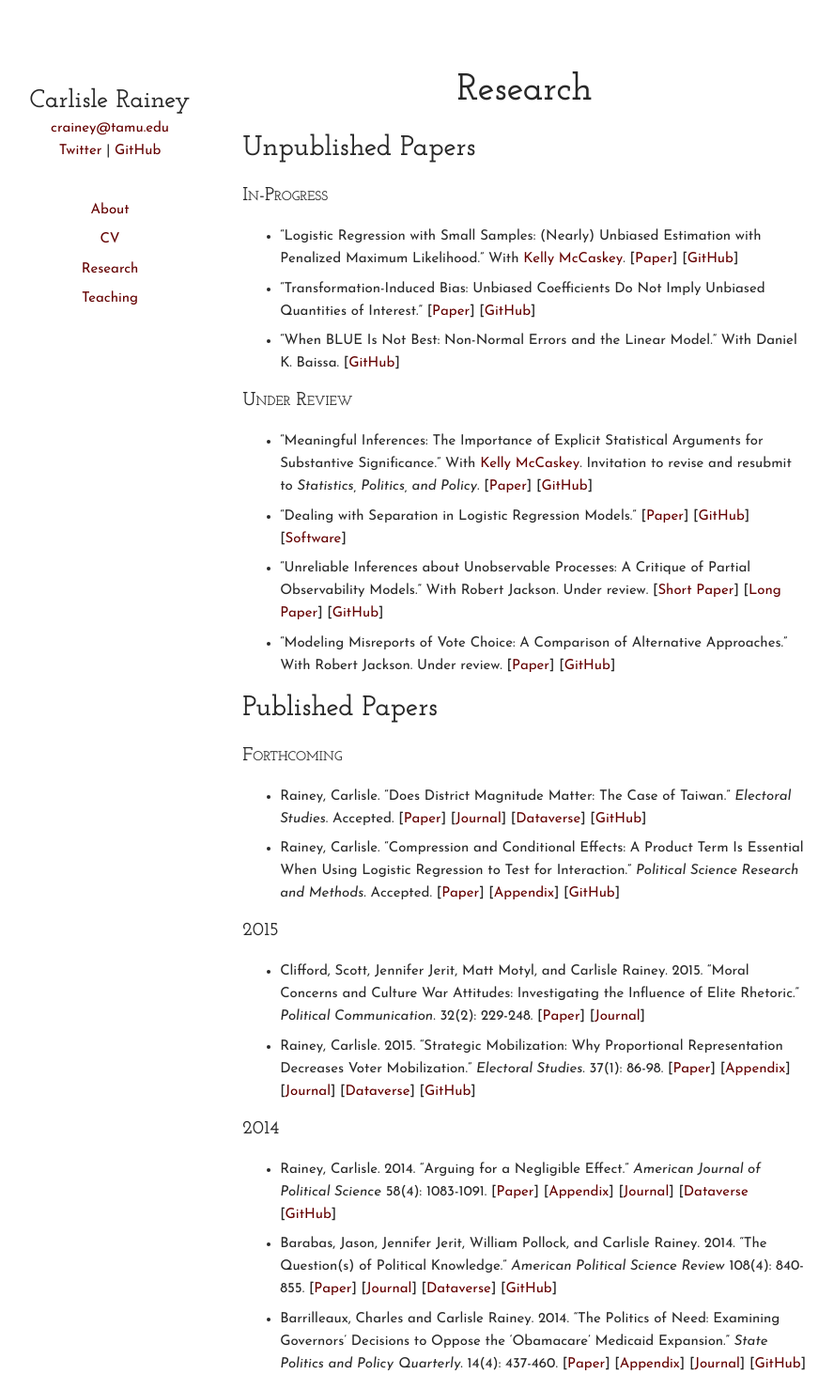
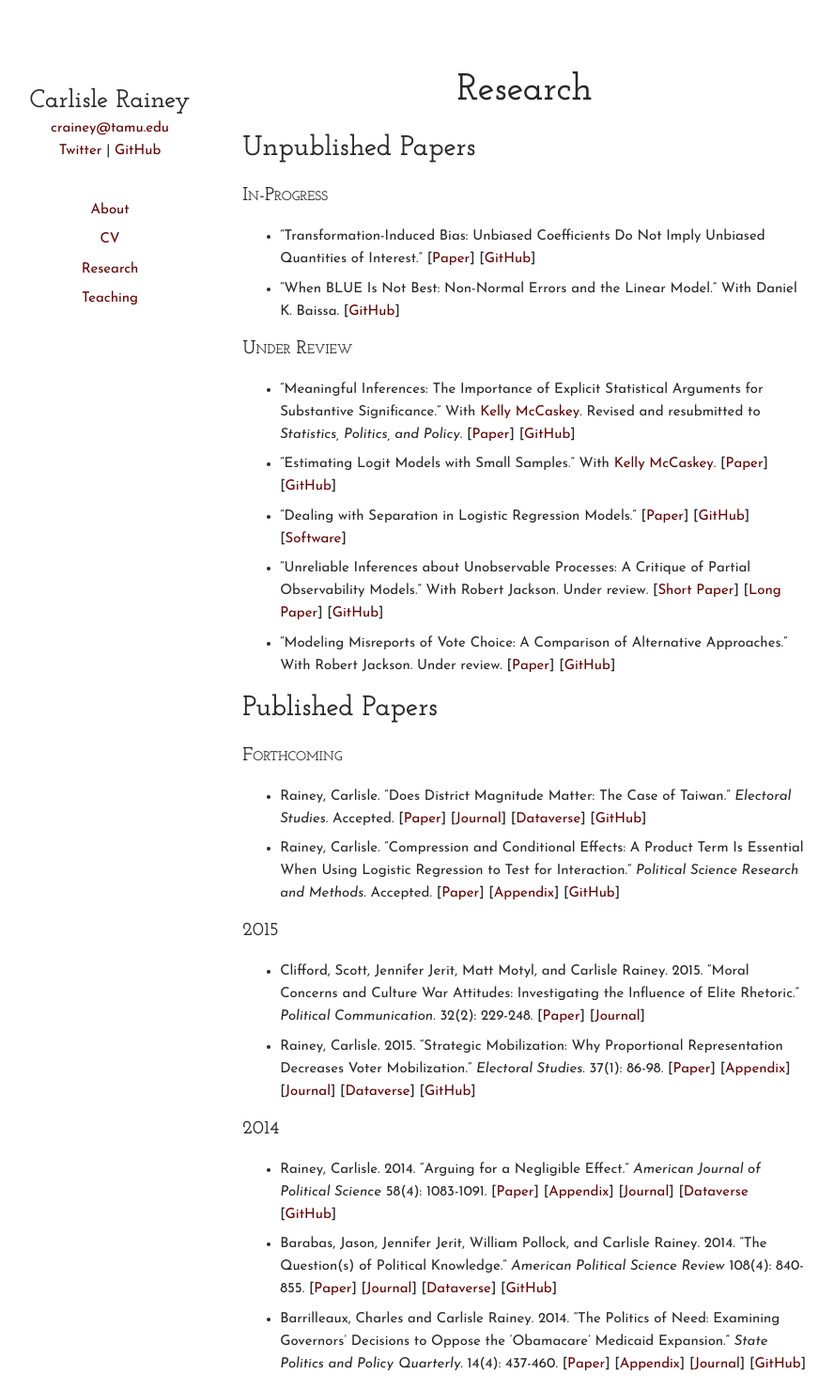
Before and after one commit to carlislerainey/carlislerainey.github.io, a Jekyll site: the page built from research/index.md, in a window 1280 px wide. Shown: the whole page at 94% size, without its empty margins (204-1092 px from the left). Built offline with Jekyll 4.4.1, drawn with Linux system fonts in a browser that asks for light colours.

Commit message:
update unpublished

```diff
--- a/_includes/_unpublished.md
+++ b/_includes/_unpublished.md
@@ -2,9 +2,6 @@
 
 ### In-Progress
 
-- "Logistic Regression with Small Samples: (Nearly) Unbiased Estimation with Penalized Maximum Likelihood." With [Kelly McCaskey](http://www.kellymccaskey.com).
-[[Paper](../papers/small.pdf)]
-[[GitHub](https://github.com/kellymccaskey/small)]
 - "Transformation-Induced Bias: Unbiased Coefficients Do Not Imply Unbiased Quantities of Interest."
 [[Paper](../papers/bias.pdf)]
 [[GitHub](https://github.com/carlislerainey/transformation-induced-bias)]
@@ -13,9 +10,12 @@
 
 ### Under Review
 
-- "Meaningful Inferences: The Importance of Explicit Statistical Arguments for Substantive Significance." With [Kelly McCaskey](http://www.kellymccaskey.com). Invitation to revise and resubmit to *Statistics, Politics, and Policy*.
+- "Meaningful Inferences: The Importance of Explicit Statistical Arguments for Substantive Significance." With [Kelly McCaskey](http://www.kellymccaskey.com). Revised and resubmitted to *Statistics, Politics, and Policy*.
 [[Paper](../papers/meaningful.pdf)]
 [[GitHub](https://github.com/carlislerainey/meaningful-inferences)]
+- "Estimating Logit Models with Small Samples." With [Kelly McCaskey](http://www.kellymccaskey.com).
+[[Paper](../papers/small.pdf)]
+[[GitHub](https://github.com/kellymccaskey/small)]
 - "Dealing with Separation in Logistic Regression Models."
 [[Paper](../papers/separation.pdf)]
 [[GitHub](https://github.com/carlislerainey/priors-for-separation)]
```
